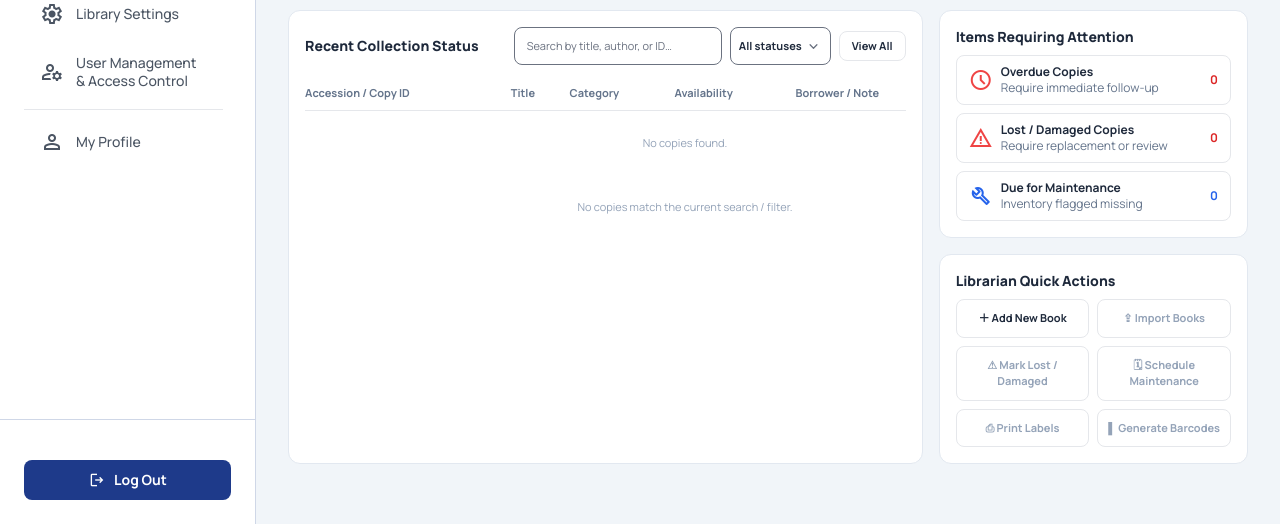
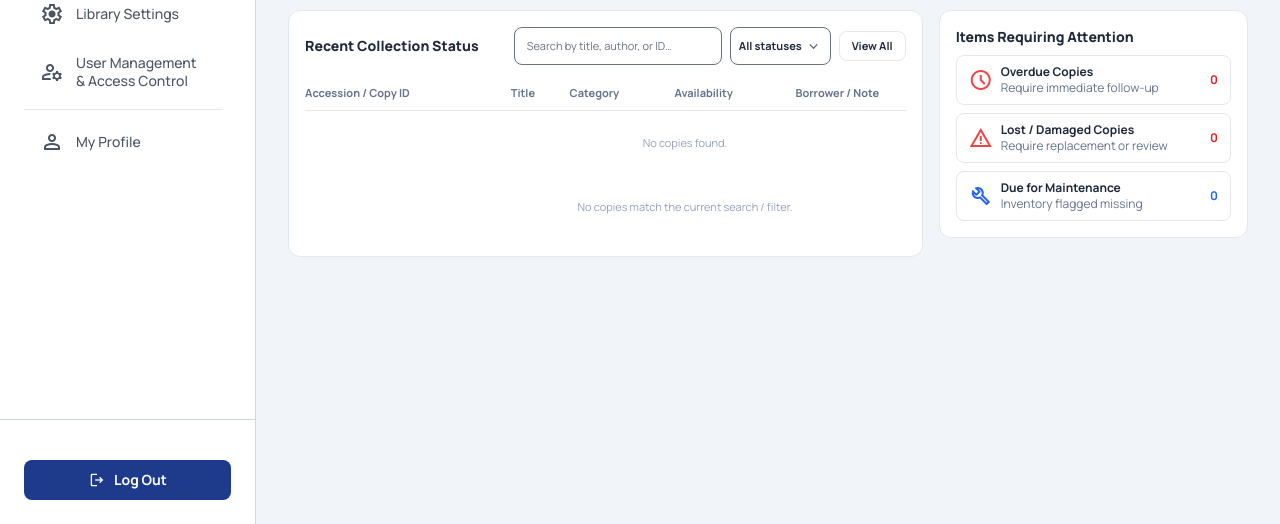
Before and after one commit to Tin65924/Capstone, a Python web app: template app/templates/analytics/analytics.html in a window 1280 px wide. Shown: the part 695-1219 px from the top of the page. Run offline with Jinja, Linux system fonts and the light colour scheme; the template is opened without the code that fills it, so the values that code supplies are empty; some libraries are stand-ins or nearby versions.

Commit message:
fix(analytics): remove dead Quick Actions card

```diff
--- a/app/templates/analytics/analytics.html
+++ b/app/templates/analytics/analytics.html
@@ -300,17 +300,6 @@
                             <div class="bg-white rounded-xl border border-slate-200 p-4">
                                 <h3 class="text-sm font-extrabold mb-2">Items Requiring Attention</h3>
                                 <div id="attention-list" class="space-y-2 text-xs"></div>
-                            </div>
-                            <div class="bg-white rounded-xl border border-slate-200 p-4">
-                                <h3 class="text-sm font-extrabold mb-2">Librarian Quick Actions</h3>
-                                <div class="grid grid-cols-2 gap-2 text-[11px] font-bold">
-                                    <a href="#" onclick="return false;" class="border rounded-lg px-2 py-2.5 text-center hover:bg-gray-50">＋ Add New Book</a>
-                                    <span class="border rounded-lg px-2 py-2.5 text-center text-slate-400">⇪ Import Books</span>
-                                    <span class="border rounded-lg px-2 py-2.5 text-center text-slate-400">⚠ Mark Lost / Damaged</span>
-                                    <span class="border rounded-lg px-2 py-2.5 text-center text-slate-400">🗓 Schedule Maintenance</span>
-                                    <span class="border rounded-lg px-2 py-2.5 text-center text-slate-400">⎙ Print Labels</span>
-                                    <span class="border rounded-lg px-2 py-2.5 text-center text-slate-400">▌ Generate Barcodes</span>
-                                </div>
                             </div>
                         </div>
                     </div>
```
